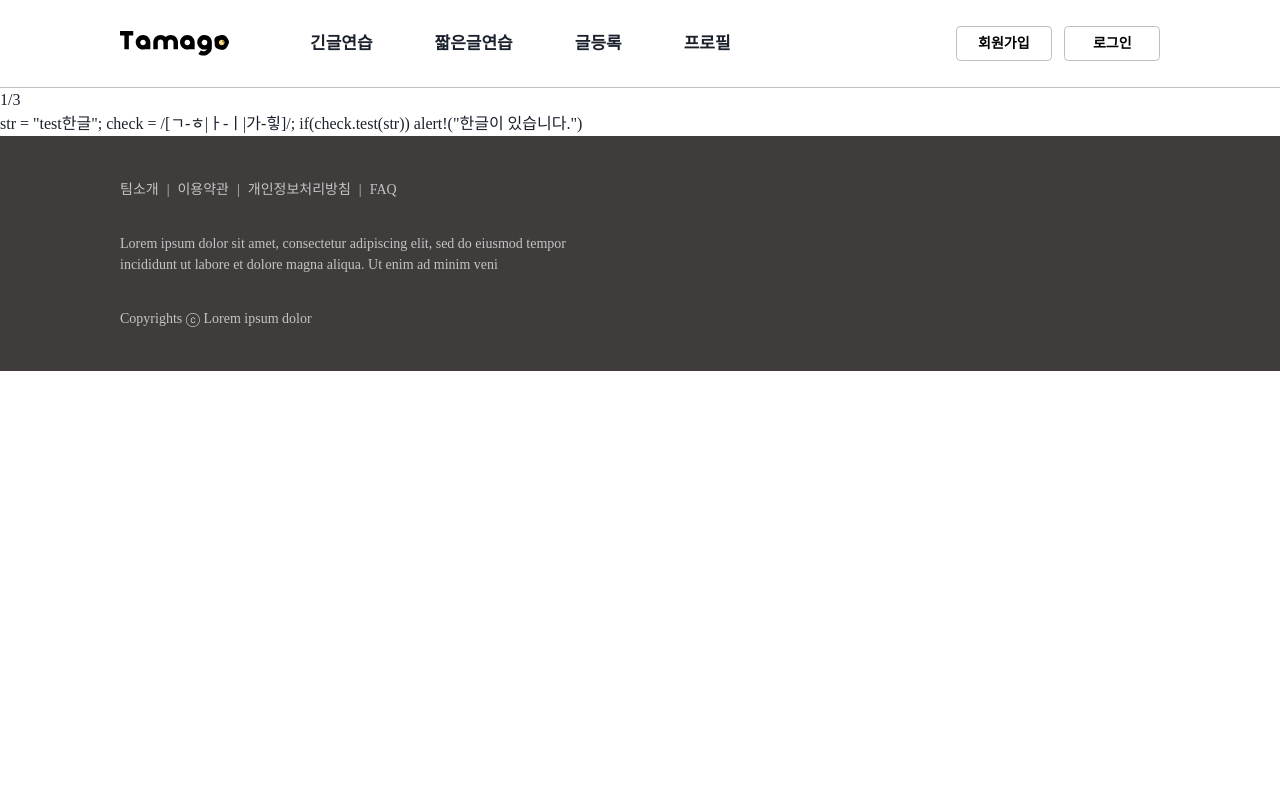
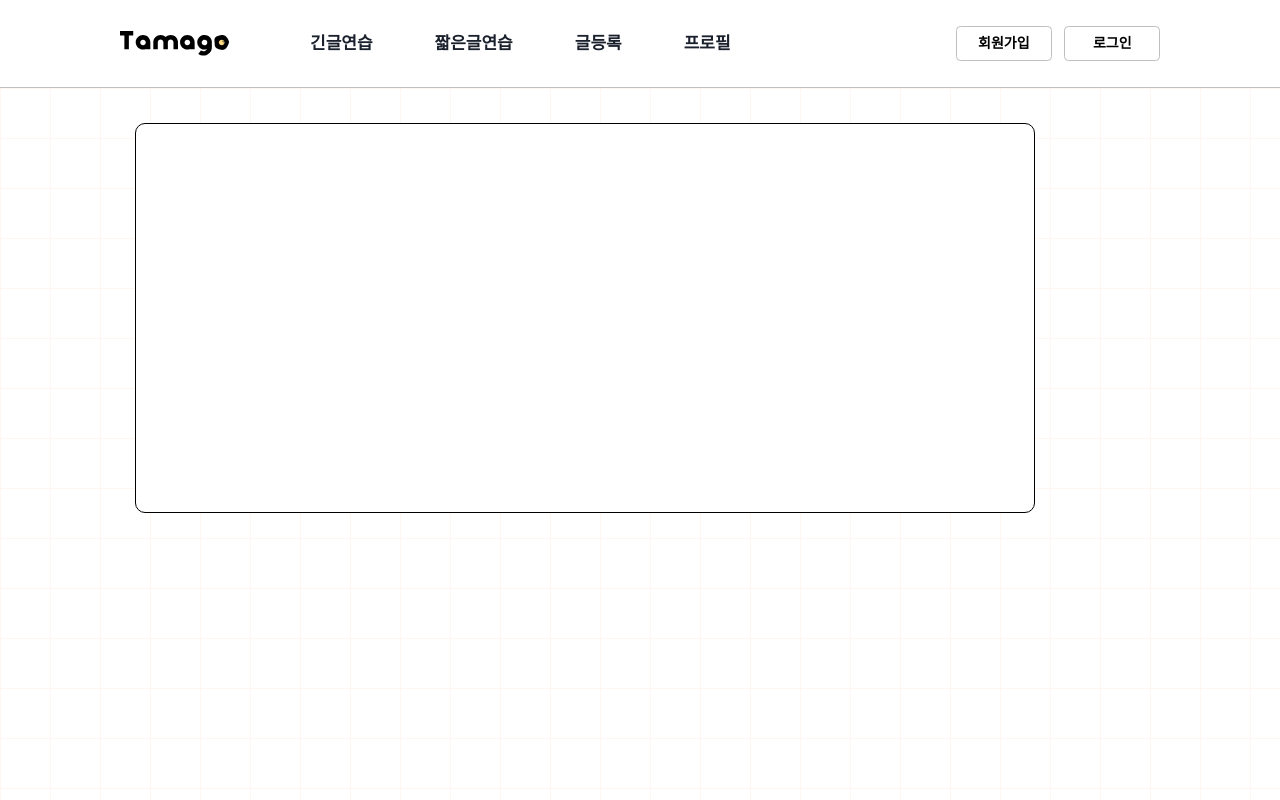
Before and after one commit to msdio/Tamago, a Next.js app in the folder client/: page /practice/long/1/1 in a window 1280 px wide. Shown: the top 800 px of the page. Built offline with nearby package versions, Linux system fonts and the light colour scheme; a web font is replaced by a local one.

Commit message:
[#129] design: 배경 격자무늬

```diff
--- /dev/null
+++ b/client/src/components/practice/long/Content/index.tsx
@@ -0,0 +1,18 @@
+import { Box } from '@chakra-ui/react';
+
+import PracticeLongLayout from '../Layout';
+
+interface LongContentProps {
+  title: string;
+  content: string;
+  currPage: number;
+  totalPage: number;
+}
+
+export default function LongContent({ title, content, currPage, totalPage }: LongContentProps) {
+  return (
+    <PracticeLongLayout>
+      <Box h='390px' border='0.6px solid #000000' borderRadius='10px' backgroundColor='#fff'></Box>
+    </PracticeLongLayout>
+  );
+}
--- /dev/null
+++ b/client/src/components/practice/long/Layout/index.tsx
@@ -0,0 +1,25 @@
+import { Box } from '@chakra-ui/react';
+import styled from '@emotion/styled';
+
+const GridBackground = styled.div`
+  width: 100%;
+  height: 1000px;
+  background-size: 50px 50px;
+  background-image: linear-gradient(90deg, #fff6f1 1px, transparent 1px), linear-gradient(#fff6f1 1px, transparent 1px);
+`;
+
+interface PracticeLongLayoutProps {
+  children: React.ReactNode;
+}
+
+export default function PracticeLongLayout({ children }: PracticeLongLayoutProps) {
+  return (
+    <>
+      <GridBackground>
+        <Box w='1170px' h='390px' p='35px 135px 0 135px'>
+          {children}
+        </Box>
+      </GridBackground>
+    </>
+  );
+}
--- a/client/src/components/practice/long/index.tsx
+++ /dev/null
@@ -1,3 +0,0 @@
-export default function LongTyping({ data }: { data: string }) {
-  return <div className='content'>{data}</div>;
-}
--- a/client/src/pages/practice/long/[typingId]/[pageNum].tsx
+++ b/client/src/pages/practice/long/[typingId]/[pageNum].tsx
@@ -1,37 +1,41 @@
-import { Text } from '@chakra-ui/react';
 import type { GetServerSideProps, InferGetServerSidePropsType } from 'next';
 
-import LongTyping from '@/components/practice/long';
+import LongTyping from '@/components/practice/long/Content';
 
 interface Data {
+  contentTitle: string;
   content: string;
   isTyping: boolean;
   currPage: number;
   totalPage: number;
 }
 
+interface LongTypingResponse {
+  contentTitle: string;
+  content: string;
+  currPage: number;
+  totalPage: number;
+}
+
 export const getServerSideProps: GetServerSideProps<{ data: Data }> = async (context) => {
   const { isTyping, typingId, pageNum } = context.query as { isTyping: string; typingId: string; pageNum: string };
-  // const res = await fetch(`http://localhost:3000/api/typing/long?typingId=${typingId}&page=${pageNum}`);
 
-  const res: { data: Data } = await new Promise((resolve) => {
+  const res: { data: LongTypingResponse } = await new Promise((resolve) => {
     setTimeout(() => {
       resolve({
         data: {
+          contentTitle: '영어와 한글이 혼합된 글',
           content: 'str = "test한글";\ncheck = /[ㄱ-ㅎ|ㅏ-ㅣ|가-힣]/;\nif(check.test(str)) alert!("한글이 있습니다.")',
-          isTyping: isTyping === 'true',
           currPage: parseInt(pageNum),
           totalPage: 3,
-        } as Data,
+        },
       });
     }, 100);
   });
 
-  const { data } = res;
-
   return {
     props: {
-      data,
+      data: { ...res.data, isTyping: isTyping === 'true' },
     },
   };
 };
@@ -39,11 +43,12 @@ export const getServerSideProps: GetServerSideProps<{ data: Data }> = async (con
 export default function LongTypingPage({ data }: InferGetServerSidePropsType<typeof getServerSideProps>) {
   return (
     <>
-      <Text>{data.isTyping}</Text>
-      <Text>
-        {data.currPage}/{data.totalPage}
-      </Text>
-      <LongTyping data={data.content} />
+      <LongTyping
+        title={data.contentTitle}
+        content={data.content}
+        currPage={data.currPage}
+        totalPage={data.totalPage}
+      />
     </>
   );
 }
--- a/client/src/pages/practice/short.tsx
+++ b/client/src/pages/practice/short.tsx
@@ -27,7 +27,7 @@ export default function PracticeShortPage() {
 
   return (
     <>
-      <PracticeShort {...data} />;
+      <PracticeShort {...data} />
     </>
   );
 }
```
